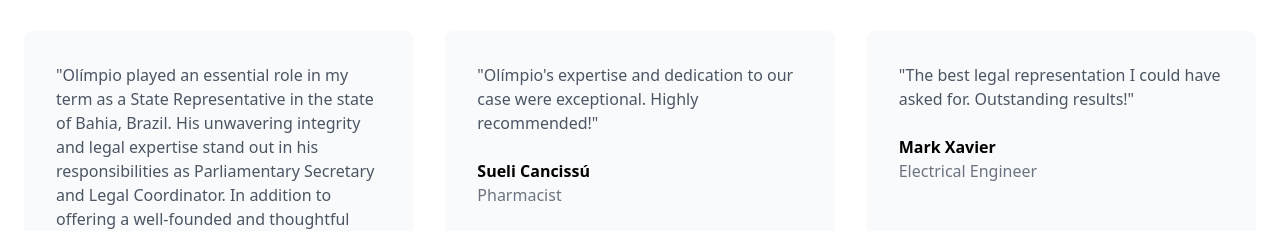
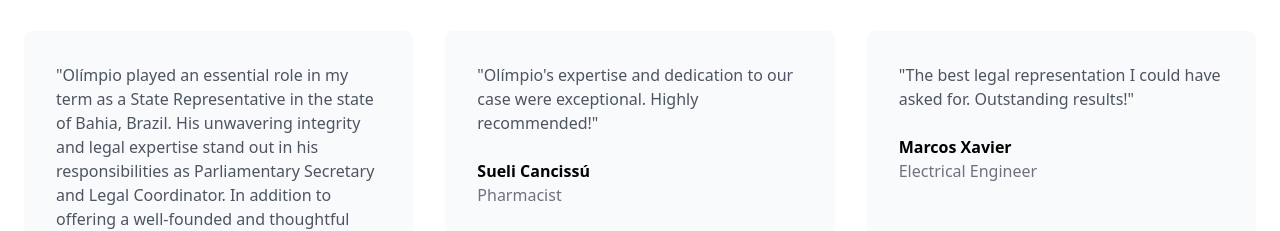
Before and after one commit to osmanbastos/lawyer_landing, a React (Vite) app: page / in a window 1280 px wide. Shown: the part 2580-2811 px from the top of the page. Built offline with nearby package versions, Linux system fonts and the light colour scheme.

Commit message:
Correção do nome mark e className footer

```diff
--- a/src/App.tsx
+++ b/src/App.tsx
@@ -277,7 +277,7 @@ function App() {
       <footer className="bg-gray-900 text-gray-400 py-8">
         <div className="container mx-auto px-6 text-center">
           <p>
-            <a class="footer-link "href="https://www.linkedin.com/in/osmanbastos" target="_blank" rel="noreferrer">
+            <a className="footer-link "href="https://www.linkedin.com/in/osmanbastos" target="_blank" rel="noreferrer">
               {t.footer.rights}
             </a>
           </p>
--- a/src/translations.ts
+++ b/src/translations.ts
@@ -133,7 +133,7 @@ interface Translation {
             },
             {
                 text: "The best legal representation I could have asked for. Outstanding results!",
-                author: "Mark Xavier",
+                author: "Marcos Xavier",
                 position: "Electrical Engineer"
             }
             ]
```
